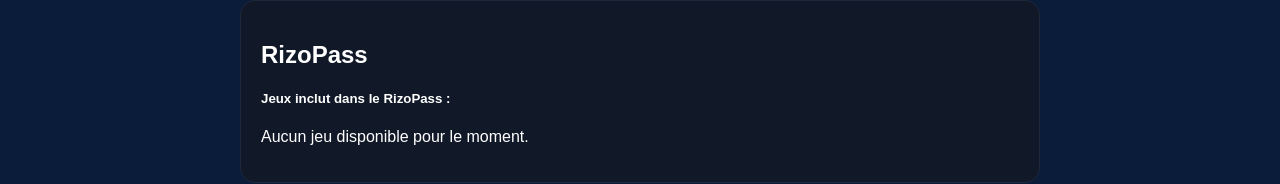
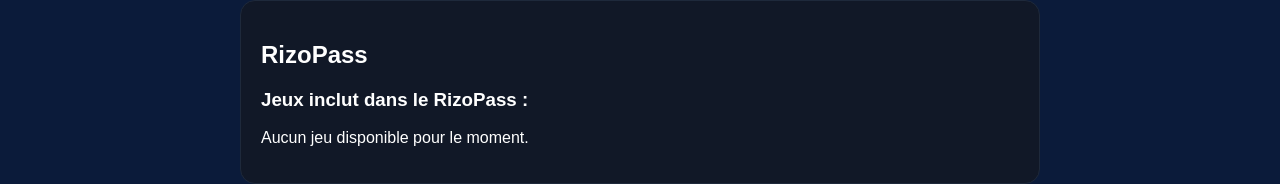
Before and after one commit to blocplay-beta/blocplay-beta.github.io, a website: page rizoplay/home/index.html in a window 1280 px wide. Shown: the part 330-514 px from the top of the page. Drawn offline with Linux system fonts and the light colour scheme; no server answers.

Commit message:
Update index.html

```diff
--- a/rizoplay/home/index.html
+++ b/rizoplay/home/index.html
@@ -112,7 +112,7 @@
 
   <div class="card">
     <h2>RizoPass</h2>
-    <h5>Jeux inclut dans le RizoPass :</h5>
+    <h3>Jeux inclut dans le RizoPass :</h3>
     <p>Aucun jeu disponible pour le moment.</p>
   </div>
 
```
